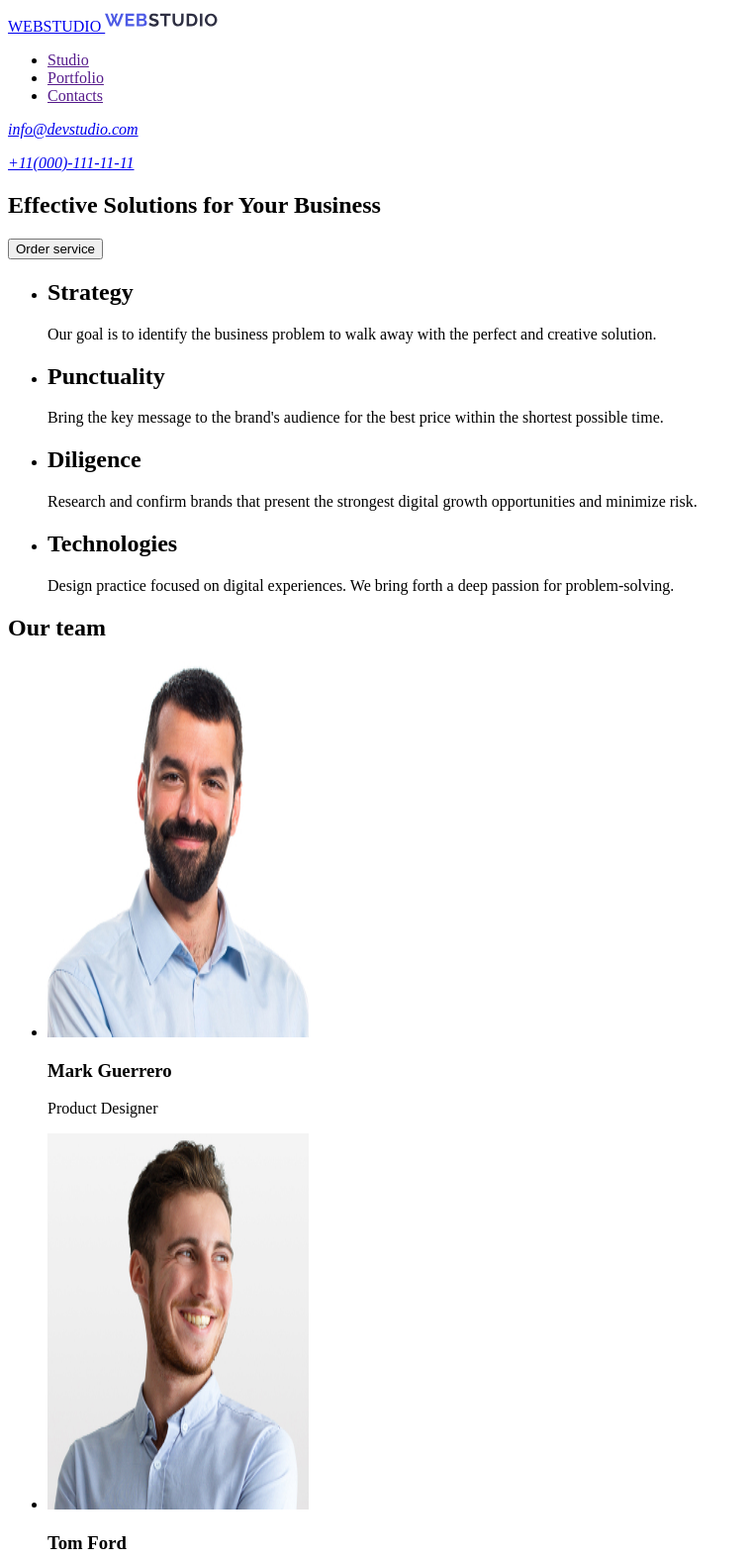
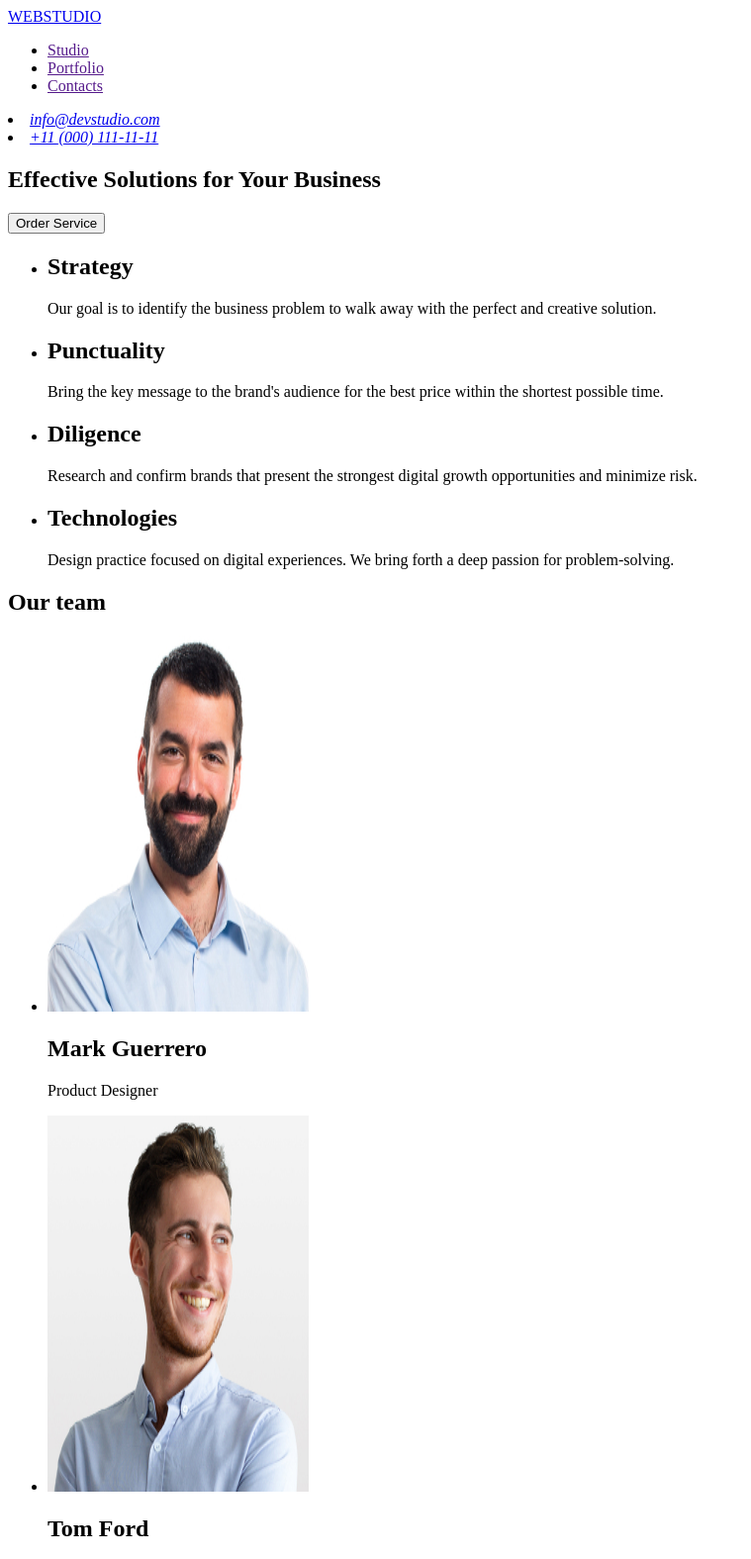
Before and after one commit to AntonSkoro10/goit-markup-hw-01, a plain HTML site: page index.html in a window 1280 px wide. Shown: the top 1575 px of the page at 99% size, without its empty margins (0-759 px from the left). Drawn offline with Linux system fonts and the light colour scheme.

Commit message:
homework_1

```diff
--- a/index.html
+++ b/index.html
@@ -8,7 +8,7 @@
 <body>
     <header>
       <!-- header -->
-     <nav><a href="index.html">WEBSTUDIO <img src="images/logo/logo.svg.svg" alt="webstudio logo"></a>
+     <nav><a href="index.html">WEBSTUDIO</a>
        <ul>
          <li>
            <a href="">Studio</a>
@@ -22,8 +22,12 @@
         </ul>
       </nav>
       <address>
-        <p><a href="mailto:info@devstudio.com">info@devstudio.com</a></p>
-        <p><a href="tel:+110001111111">+11(000)-111-11-11</a></p>
+        <li>
+          <a href="mailto:info@devstudio.com">info@devstudio.com</a>
+        </li>
+        <li>
+          <a href="tel:+110001111111">+11 (000) 111-11-11</a>
+        </li>
       </address>
     </header>
       <main>
@@ -31,7 +35,7 @@
        <section>
        <h1>Effective Solutions
        for Your Business</h1>
-       <button type="button">Order service</button>
+       <button type="button">Order Service</button>
        </section>
        <!-- section №2 -->
        <section>
@@ -40,9 +44,9 @@
         <h2>Strategy</h2>
         <p>Our goal is to identify the business
           problem to walk away with the perfect and creative solution.</p>
-       </li>
-       <li>
-        <h2>Punctuality</h2>
+          </li>
+            <li>
+           <h2>Punctuality</h2>
         <p>Bring the key message to the brand's audience for the best price within the shortest possible time.</p>
        </li>
        <li>
@@ -61,29 +65,29 @@
        <ul>
        <li>
         <img src="/images/our.team/mark.guerrero.jpg" alt="mark guerrero" width="264" height="380">
-        <h3>Mark Guerrero</h3>
+        <h2>Mark Guerrero</h2>
         <p>Product Designer</p>
        </li>
        <li>
         <img src="/images/our.team/tom.ford.jpg" alt="tom ford" width="264" height="380">
-        <h3>Tom Ford</h3>
+        <h2>Tom Ford</h2>
         <p>Frontend Developer</p>
        </li>
        <li>
         <img src="/images/our.team/camila.garcia.jpg" alt="camila garcia" width="264" height="380">
-        <h3>Camila Garcia</h3>
+        <h2>Camila Garcia</h2>
         <p>Marketing</p>
        </li>
        <li>
         <img src="/images/our.team/daniel.wilson.jpg" alt="daniel wilson" width="264" height="380">
-        <h3>Daniel Wilson</h3>
+        <h2>Daniel Wilson</h2>
         <p>UI Designer</p>
        </li>
        </ul>
        </section>
      </main>
      <footer>
-      <a href="">WEBSTUDIO <img src="/images/logo/logo.svg.2.svg" alt="webstudio.logo"></a>
+      <a href="">WEBSTUDIO</a>
       <p>Increase the flow of customers and sales for your business with digital marketing & growth solutions.</p>
  </footer>
   </body>
```
Also changed, not shown: logo.svg.2.svg (renamed from images/logo/logo.svg.2.svg), logo.svg.svg (renamed from images/logo/logo.svg.svg).
